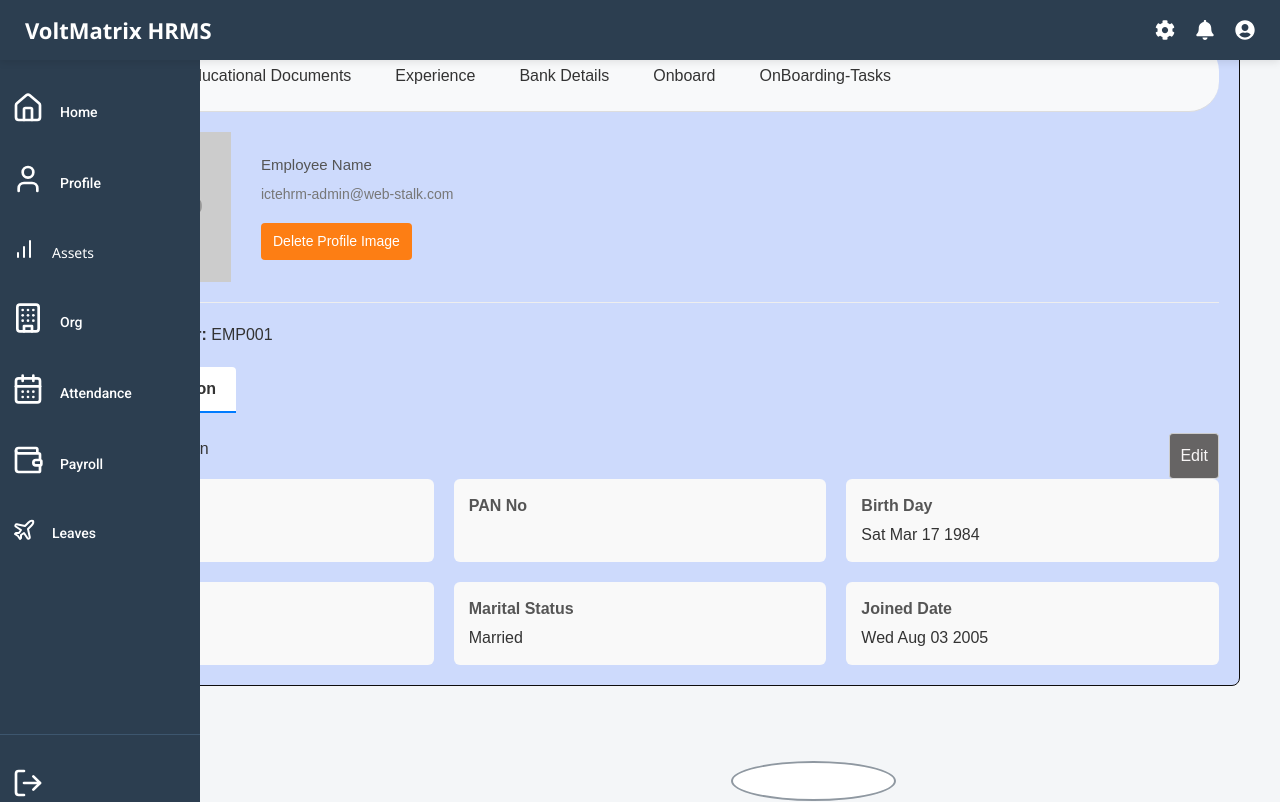
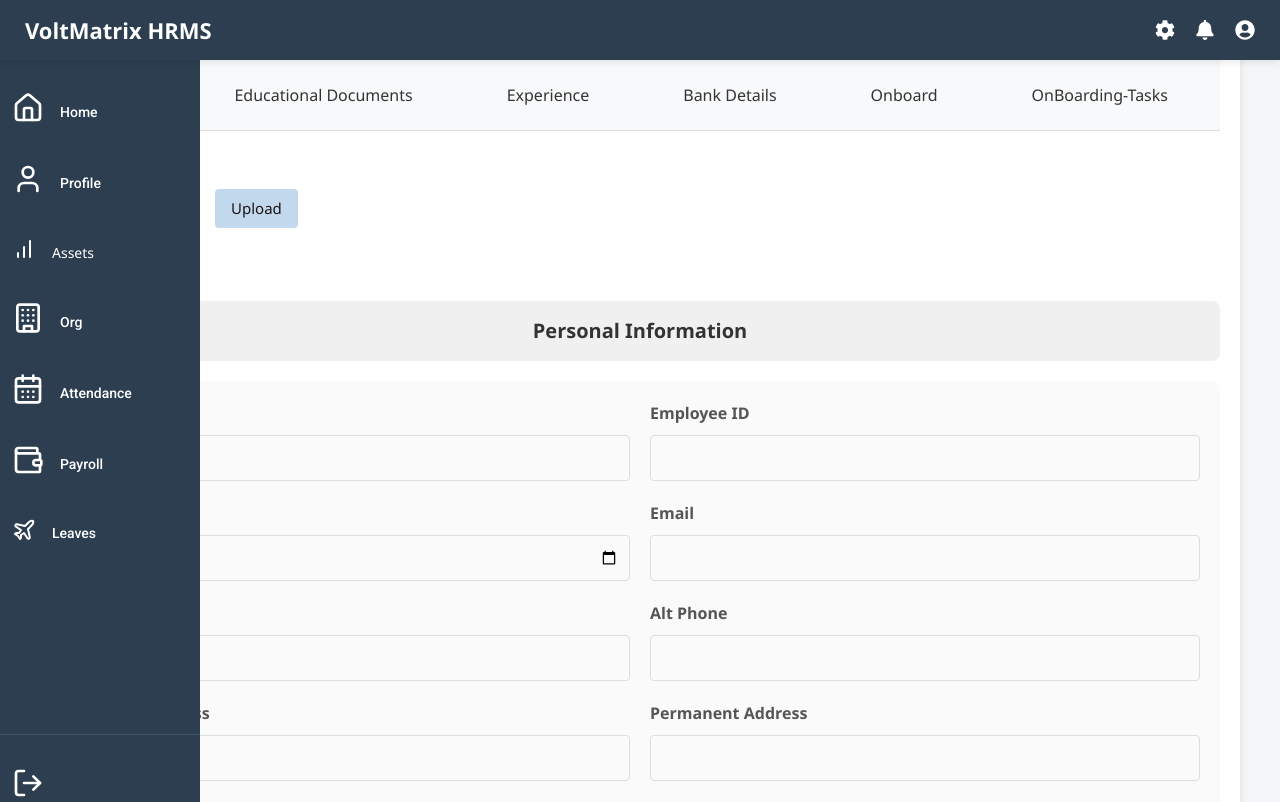
Before and after one commit to Volt-Matrix/voltcore, a React (Vite) app: page /profile/basic-details in a window 1280 px wide. Shown: the top 802 px of the page. Built offline with nearby package versions, Linux system fonts and the light colour scheme.

Commit message:
added-profile

```diff
--- a/src/App.jsx
+++ b/src/App.jsx
@@ -31,7 +31,7 @@
 
 import CustomTImeSheet from './components/CustomTimesheet/CustomTImeSheet';
 import EducationDocuments from './components/Profile/EducationDocuments';
-// import Experience from './components/Profile/Experience';
+import Experiences from './components/Profile/Experiences';
 import BankDetails from './components/Profile/BankDetails';
 import Success from './components/Profile/Success';
 import OnBoarding from './components/Profile/OnBoarding';
@@ -66,7 +66,7 @@
           {/* Profile routes */}
           <Route path="profile/basic-details" element={<BasicDetails />} />
           <Route path="/education" element={<EducationDocuments />} />
-          <Route path="/experience" element={<Experience />} />
+          <Route path="/experiences" element={<Experiences />} />
           <Route path="/bank" element={<BankDetails />} />
           <Route path="/on-board" element={<OnBoarding />} />
           <Route path="/onboard-task" element={<OnboardingTask />} />
--- a/src/components/Profile/BankDetails.jsx
+++ b/src/components/Profile/BankDetails.jsx
@@ -21,7 +21,7 @@
   };
 
   return (
-    <div className="edu-documents-form">
+    <div className="employee-profile">
       <div className="navbar">
         <Link to="profile/basic-details" className="nav-link">Profile</Link>
         <Link to="/education" className="nav-link">Educational Documents</Link>
--- a/src/components/Profile/EducationDocuments.jsx
+++ b/src/components/Profile/EducationDocuments.jsx
@@ -35,11 +35,11 @@
   };
 
   return (
-    <div className="edu-documents-form">
+    <div className="employee-profile">
       <div className="navbar">
         <Link to="profile/basic-details" className="nav-link">Profile</Link>
         <Link to="/education" className="nav-link active">Educational Documents</Link>
-        <Link to="/experience" className="nav-link">Experience</Link>
+        <Link to="/experiences" className="nav-link">Experience</Link>
         <Link to="/bank" className="nav-link">Bank Details</Link>
       </div>
       <h2>Upload Educational Documents</h2>
--- a/src/components/Profile/OnBoarding.jsx
+++ b/src/components/Profile/OnBoarding.jsx
@@ -90,7 +90,7 @@
               </div>
             </div>
             <div>
-              <button type="submit" className="submit-btns">Submit</button>
+              <button type="submit" className="submit-btns">OnBoard</button>
             </div>
           </form>
         </div>
--- a/src/index.css
+++ b/src/index.css
@@ -196,3 +196,40 @@
   position: relative;
   overflow: visible !important;
 }
+.employee-profile {
+  max-width: 1200px;
+  margin: 40px auto;
+  background-color: #ffffff;
+  padding: 20px;
+  box-shadow: 0 4px 8px rgba(0, 0, 0, 0.1);
+  border-radius: 8px;
+}
+
+/* Nav bar */
+
+.navbar {
+  display: flex;
+  gap: 20px;
+  background-color: #f8f9fa;
+  padding: 15px 20px;
+  border-bottom: 1px solid #ddd;
+  margin-bottom: 20px;
+  flex-wrap: wrap;
+}
+
+.nav-link {
+  text-decoration: none;
+  color: #333;
+  font-weight: 500;
+  padding: 8px 12px;
+  border-radius: 4px;
+}
+
+.nav-link:hover {
+  background-color: #e2e6ea;
+}
+
+.nav-link.active {
+  background-color: #007bff;
+  color: white;
+}
--- a/src/pages/profile/BasicDetails.css
+++ b/src/pages/profile/BasicDetails.css
@@ -1,201 +1,156 @@
+
+
+.navbar {
+  display: flex;
+  justify-content: space-between;
+  background-color: #4CAF50;
+  padding: 10px 20px;
+  color: white;
+}
+
+.nav-link {
+  text-decoration: none;
+  color: white;
+  margin-right: 20px;
+  font-weight: bold;
+}
+
+.nav-link:hover {
+  text-decoration: underline;
+}
+
 .employee-profile {
   max-width: 1200px;
-  margin: 20px auto;
+  margin: 40px auto;
+  background-color: #ffffff;
   padding: 20px;
-  font-family: Arial, sans-serif;
-  background-color: #cddafc;
-  border: 1px solid #0e0d0d;
+  box-shadow: 0 4px 8px rgba(0, 0, 0, 0.1);
   border-radius: 8px;
 }
 
 .profile-header {
   display: flex;
   align-items: center;
-  border-bottom: 1px solid #eee;
-  padding-bottom: 20px;
-}
-.profile-buttons {
-  display: flex;
-  gap: 10px;
-  margin-top: 10px;
-}
-
-.upload-btn, .delete-btn {
-  background-color: #007bff;
-  color: white;
-  padding: 8px 14px;
-  border: none;
-  border-radius: 6px;
-  font-size: 14px;
-  cursor: pointer;
-}
-
-.delete-btn {
-  background-color: #dc3545;
-}
-
-.upload-btn:hover, .delete-btn:hover {
-  opacity: 0.8;
+  margin-bottom: 20px;
 }
 
 .profile-image {
-  width: 150px;
-  margin-left: 20px;
-  height: 150px;
-  /* border-radius: 50%; */
-  margin-right: 30px;
+  width: 120px;
+  height: 120px;
+  border-radius: 50%;
+  margin-right: 20px;
+  object-fit: cover;
+}
+
+.profile-info {
+  flex: 1;
 }
 
 .profile-info h2 {
   margin: 0;
-}
-
-.profile-info .email {
-  color: #777;
-  font-size: 14px;
+  font-size: 24px;
+  color: #333;
 }
 
 .profile-buttons {
+  display: flex;
+  align-items: center;
   margin-top: 10px;
 }
+.name-and-upload {
+  display: flex;
+  align-items: center;
+  gap: 15px;
+}
 
-.profile-buttons button {
-  margin-right: 10px;
-  padding: 8px 12px;
-  font-size: 14px;
+.employee-name {
+  margin: 0;
+  font-size: 22px;
+  color: #333;
+  margin-top: 20px;
+}
+
+.upload-btns {
+  background-color: #c2d8ec;
+  color: rgb(29, 20, 20);
+  padding: 8px 16px;
+  border-radius: 4px;
+  cursor: pointer;
+  /* margin-left: -20px; */
+}
+
+.upload-btn:hover {
+  background-color: #45a049;
+}
+
+.profile-details {
+  margin-top: 30px;
+}
+
+.personal-info-header {
+  background-color: #f0f0f0;
+  padding: 15px;
+  margin-bottom: 20px;
+  border-radius: 8px;
+  font-size: 20px;
+  font-weight: bold;
+}
+
+.info-grid {
+  display: grid;
+  grid-template-columns: 1fr 1fr;
+  gap: 20px;
+  padding: 20px;
+  background-color: #fafafa;
+  border-radius: 8px;
+}
+
+.info-grid div {
+  display: flex;
+  flex-direction: column;
+}
+
+.info-grid label {
+  font-weight: bold;
+  color: #555;
+}
+
+.info-grid input {
+  padding: 10px;
+  margin-top: 5px;
+  border: 1px solid #ddd;
+  border-radius: 4px;
+  font-size: 16px;
+  outline: none;
+  transition: border 0.3s ease;
+}
+
+.info-grid input:focus {
+  border-color: #4CAF50;
+}
+
+.save-btn-container {
+  display: flex;
+  justify-content: center;
+  margin-top: 20px;
+}
+
+.save-btn {
+  padding: 12px 24px;
+  background-color: #4CAF50;
+  color: white;
+  font-size: 16px;
+  font-weight: bold;
   border: none;
   border-radius: 4px;
   cursor: pointer;
 }
 
-.edit-btn {
-  background-color: #28a745;
-  color: white;
+.save-btn:hover {
+  background-color: #45a049;
 }
 
-.upload-btn {
-  background-color: #17a2b8;
-  color: white;
+.save-btn:disabled {
+  background-color: #ccc;
+  cursor: not-allowed;
 }
-
-.delete-btn {
-  background-color: #fd7e14;
-  color: white;
-}
-
-.profile-details {
-  margin-top: 20px;
-}
-
-.employee-numbers {
-  display: flex;
-  justify-content: space-between;
-  margin-bottom: 20px;
-}
-
-.tabs {
-  display: flex;
-  margin-bottom: 20px;
-}
-
-.tab {
-  padding: 10px 20px;
-  background-color: #eee;
-  border: none;
-  cursor: pointer;
-  margin-right: 10px;
-  border-radius: 4px 4px 0 0;
-}
-
-.tab.active {
-  background-color: #fff;
-  border-bottom: 2px solid #007bff;
-  font-weight: bold;
-}
-
-.personal-info h3 {
-  margin-bottom: 15px;
-}
-
-.info-grid {
-  display: grid;
-  grid-template-columns: repeat(3, 1fr);
-  gap: 20px;
-}
-
-.info-grid div {
-  background-color: #f9f9f9;
-  padding: 15px;
-  border-radius: 6px;
-}
-
-.info-grid strong {
-  display: block;
-  margin-bottom: 5px;
-  color: #555;
-}
-.navbar {
-  display: flex;
-  gap: 20px;
-  background-color: #cddbe9;
-  padding: 15px 20px;
-  border-bottom: 1px solid #ddd;
-  margin-bottom: 20px;
-  border-radius: 30px;
-  flex-wrap: wrap;
-}
-
-.nav-link {
-  text-decoration: none;
-  color: #333;
-  font-weight: 500;
-  padding: 8px 12px;
-  border-radius: 4px;
-}
-
-.nav-link:hover {
-  background-color: #e2e6ea;
-}
-
-.nav-link.active {
-  background-color: #007bff;
-  color: white;
-}
-
-.personal-info-header {
-  display: flex;
-  justify-content: space-between;
-  align-items: center;
-}
-
-.edit-icon-btn {
-  background-color: transparent;
-  color: #f8f6f6;
-  border-bottom: 1px solid #ddd;
-  background-color: rgb(102, 100, 100);
-  font-size: 16px;
-  cursor: pointer;
-}
-
-.edit-icon-btn:hover {
-  text-decoration: underline;
-}
-
-.save-btn-container {
-  margin-top: 20px;
-  text-align: right;
-}
-
-.save-btn {
-  background-color: #28a745;
-  color: white;
-  padding: 10px 16px;
-  border: none;
-  border-radius: 6px;
-  font-size: 16px;
-  cursor: pointer;
-}
-
-.save-btn:hover {
-  background-color: #218838;
-}
--- a/src/pages/profile/BasicDetails.jsx
+++ b/src/pages/profile/BasicDetails.jsx
@@ -1,21 +1,42 @@
 import React, { useState } from 'react';
+import "./BasicDetails.css";
 import { Link } from 'react-router-dom';
-import "./BasicDetails.css";
 
+const BasicDetails = ({ profileData, onSave }) => {
+  const defaultProfileData = {
+    fullName: '',
+    employeeId: '',
+    dob: '',
+    gender: '',
+    email: '',
+    phone: '',
+    altPhone: '',
+    currentAddress: '',
+    permanentAddress: '',
+    city: '',
+    state: '',
+    zip: '',
+    country: '',
+    profilePic: 'https://placehold.co/100x100',
+  };
 
-const BasicDetails = () => {
-  const defaultProfileImage = 'https://via.placeholder.com/100'; // Default placeholder image
+  const profile = profileData || defaultProfileData;
 
-  const [profileImage, setProfileImage] = useState(defaultProfileImage);
-  const [isEditing, setIsEditing] = useState(false);
-
+  const [profileImage, setProfileImage] = useState(profile.profilePic);
   const [personalInfo, setPersonalInfo] = useState({
-    GOVID: '',
-    PANNO: '294-38-3535',
-    birthDay: '1984-03-17',
-    nationality: 'Indian',
-    maritalStatus: 'Married',
-    joinedDate: '2005-08-03',
+    fullName: profile.fullName,
+    employeeId: profile.employeeId,
+    dob: profile.dob,
+    gender: profile.gender,
+    email: profile.email,
+    phone: profile.phone,
+    altPhone: profile.altPhone,
+    currentAddress: profile.currentAddress,
+    permanentAddress: profile.permanentAddress,
+    city: profile.city,
+    state: profile.state,
+    zip: profile.zip,
+    country: profile.country,
   });
 
   const handleChange = (e) => {
@@ -23,8 +44,8 @@
     setPersonalInfo({ ...personalInfo, [name]: value });
   };
 
-  const toggleEdit = () => {
-    setIsEditing(!isEditing);
+  const handleSave = () => {
+    onSave(personalInfo);
   };
 
   const handleUploadImage = (e) => {
@@ -35,31 +56,25 @@
     }
   };
 
-  const handleDeleteImage = () => {
-    setProfileImage(defaultProfileImage);
-  };
-
   return (
     <div className="employee-profile">
-
-      {/* Navigation Bar */}
       <div className="navbar">
-        <Link to="profile/basic-details" className="nav-link active">Profile</Link>
+        <Link to="/profile" className="nav-link active">Profile</Link>
         <Link to="/education" className="nav-link">Educational Documents</Link>
-        <Link to="/experience" className="nav-link">Experience</Link>
+        <Link to="/experiences" className="nav-link">Experience</Link>
         <Link to="/bank" className="nav-link">Bank Details</Link>
         <Link to="/on-board" className="nav-link">Onboard</Link>
         <Link to="/onboard-task" className="nav-link">OnBoarding-Tasks</Link>
       </div>
 
-      {/* Profile Header */}
       <div className="profile-header">
   <img src={profileImage} alt="Profile" className="profile-image" />
   <div className="profile-info">
-          <h2>Employee Name</h2>
-          <p className="email">ictehrm-admin@web-stalk.com</p>
-          <div className="profile-buttons">
-            <label htmlFor="upload-input" className="upload-btn">Upload Profile Image</label>
+    <div className="name-and-upload">
+      <h2 className="employee-name">{personalInfo.fullName}</h2>
+      <label htmlFor="upload-input" className="upload-btns">
+        Upload
+      </label>
       <input
         type="file"
         id="upload-input"
@@ -67,142 +82,135 @@
         accept="image/*"
         onChange={handleUploadImage}
       />
-            <button className="delete-btn" onClick={handleDeleteImage}>Delete Profile Image</button>
     </div>
   </div>
 </div>
 
-      {/* Employee Details */}
+
       <div className="profile-details">
-        <div className="employee-numbers">
-          <div><strong>Employee Number:</strong> EMP001</div>
+        <div className="personal-info">
+          <div className="personal-info-header">
+            <h3>Personal Information</h3>
           </div>
 
-        <div className="tabs">
-          <button className="tab active">Basic Information</button>
+          <div className="info-grid">
+            <div>
+              <label><strong>Full Name</strong></label>
+              <input
+                type="text"
+                name="fullName"
+                value={personalInfo.fullName}
+                onChange={handleChange}
+              />
+            </div>
+            <div>
+              <label><strong>Employee ID</strong></label>
+              <input
+                type="text"
+                name="employeeId"
+                value={personalInfo.employeeId}
+                onChange={handleChange}
+              />
+            </div>
+            <div>
+              <label><strong>Date of Birth</strong></label>
+              <input
+                type="date"
+                name="dob"
+                value={personalInfo.dob}
+                onChange={handleChange}
+              />
+            </div>
+            <div>
+              <label><strong>Email</strong></label>
+              <input
+                type="email"
+                name="email"
+                value={personalInfo.email}
+                onChange={handleChange}
+              />
+            </div>
+            <div>
+              <label><strong>Phone</strong></label>
+              <input
+                type="text"
+                name="phone"
+                value={personalInfo.phone}
+                onChange={handleChange}
+              />
+            </div>
+            <div>
+              <label><strong>Alt Phone</strong></label>
+              <input
+                type="text"
+                name="altPhone"
+                value={personalInfo.altPhone}
+                onChange={handleChange}
+              />
+            </div>
+            <div>
+              <label><strong>Current Address</strong></label>
+              <input
+                type="text"
+                name="currentAddress"
+                value={personalInfo.currentAddress}
+                onChange={handleChange}
+              />
+            </div>
+            <div>
+              <label><strong>Permanent Address</strong></label>
+              <input
+                type="text"
+                name="permanentAddress"
+                value={personalInfo.permanentAddress}
+                onChange={handleChange}
+              />
+            </div>
+            <div>
+              <label><strong>City</strong></label>
+              <input
+                type="text"
+                name="city"
+                value={personalInfo.city}
+                onChange={handleChange}
+              />
+            </div>
+            <div>
+              <label><strong>State</strong></label>
+              <input
+                type="text"
+                name="state"
+                value={personalInfo.state}
+                onChange={handleChange}
+              />
+            </div>
+            <div>
+              <label><strong>Zip</strong></label>
+              <input
+                type="text"
+                name="zip"
+                value={personalInfo.zip}
+                onChange={handleChange}
+              />
+            </div>
+            <div>
+              <label><strong>Country</strong></label>
+              <input
+                type="text"
+                name="country"
+                value={personalInfo.country}
+                onChange={handleChange}
+              />
+            </div>
           </div>
 
-        <div className="personal-info">
-
-          {/* Personal Info Title + Edit Button */}
-          <div className="personal-info-header">
-            <h3>Personal Information</h3>
-            <button className="edit-icon-btn" onClick={toggleEdit}>
-              {isEditing ? 'Cancel' : 'Edit'}
-            </button>
-          </div>
-
-          {/* Information Grid */}
-          <div className="info-grid">
-
-            {/* Driver's License */}
-            <div>
-              <label><strong>GOV-ID Number</strong></label>
-              {isEditing ? (
-                <input
-                  type="text"
-                  name="govidnumber"
-                  value={personalInfo.driversLicense}
-                  onChange={handleChange}
-                  placeholder="Enter number"
-                />
-              ) : (
-                <p>{personalInfo.driversLicense || '-'}</p>
-              )}
-            </div>
-
-            {/* Other ID */}
-            <div>
-              <label><strong>PAN No</strong></label>
-              {isEditing ? (
-                <input
-                  type="text"
-                  name="PANNo"
-                  value={personalInfo.otherId}
-                  onChange={handleChange}
-                />
-              ) : (
-                <p>{personalInfo.otherId}</p>
-              )}
-            </div>
-
-            {/* Birthday */}
-            <div>
-              <label><strong>Birth Day</strong></label>
-              {isEditing ? (
-                <input
-                  type="date"
-                  name="birthDay"
-                  value={personalInfo.birthDay}
-                  onChange={handleChange}
-                />
-              ) : (
-                <p>{new Date(personalInfo.birthDay).toDateString()}</p>
-              )}
-            </div>
-
-            {/* Nationality */}
-            <div>
-              <label><strong>Nationality</strong></label>
-              {isEditing ? (
-                <input
-                  type="text"
-                  name="nationality"
-                  value={personalInfo.nationality}
-                  onChange={handleChange}
-                />
-              ) : (
-                <p>{personalInfo.nationality}</p>
-              )}
-            </div>
-
-            {/* Marital Status */}
-            <div>
-              <label><strong>Marital Status</strong></label>
-              {isEditing ? (
-                <select
-                  name="maritalStatus"
-                  value={personalInfo.maritalStatus}
-                  onChange={handleChange}
-                >
-                  <option value="Married">Married</option>
-                  <option value="Single">Single</option>
-                  <option value="Divorced">Divorced</option>
-                </select>
-              ) : (
-                <p>{personalInfo.maritalStatus}</p>
-              )}
-            </div>
-
-            {/* Joined Date */}
-            <div>
-              <label><strong>Joined Date</strong></label>
-              {isEditing ? (
-                <input
-                  type="date"
-                  name="joinedDate"
-                  value={personalInfo.joinedDate}
-                  onChange={handleChange}
-                />
-              ) : (
-                <p>{new Date(personalInfo.joinedDate).toDateString()}</p>
-              )}
-            </div>
-
-          </div>
-
-          {/* Save Changes */}
-          {isEditing && (
           <div className="save-btn-container">
-              <button className="save-btn" onClick={() => setIsEditing(false)}>
+            <button className="save-btn" onClick={handleSave}>
               Save Changes
             </button>
           </div>
-          )}
-
         </div>
       </div>
-
     </div>
   );
 };
```
Also changed, not shown: src/components/Profile/Experiences.jsx (renamed from src/components/Profile/Experience.jsx, +4 -4 lines). Lines whose indentation alone changed are shown as unchanged.
